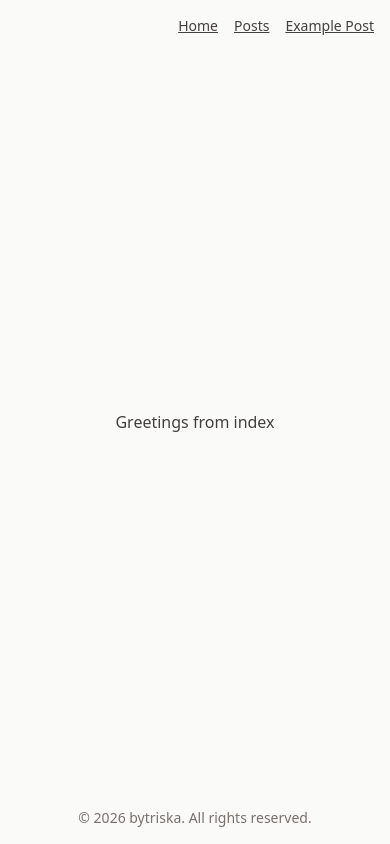
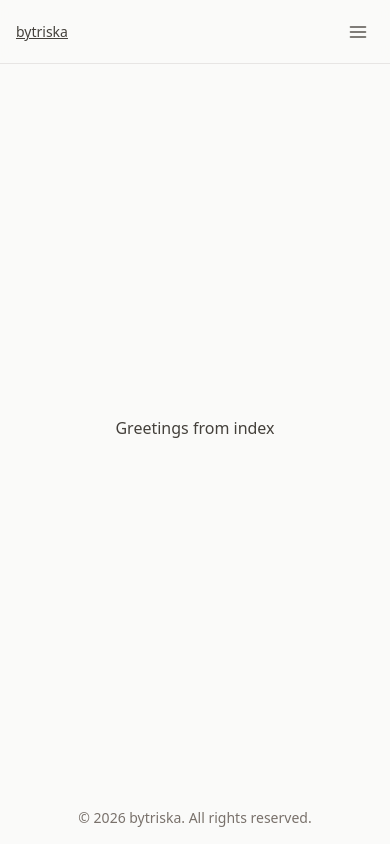
Before and after one commit to bytriska/bytriska.my.id, a Vue app: page / in a window 390 px wide. Built offline with nearby package versions, Linux system fonts and the light colour scheme.

Commit message:
feat: add header component to layout

```diff
--- a/src/components.d.ts
+++ b/src/components.d.ts
@@ -12,6 +12,7 @@ export {}
 declare module 'vue' {
   export interface GlobalComponents {
     DefaultLayout: typeof import('./layouts/DefaultLayout.vue')['default']
+    Header: typeof import('./components/Header.vue')['default']
     RouterLink: typeof import('vue-router')['RouterLink']
     RouterView: typeof import('vue-router')['RouterView']
   }
--- /dev/null
+++ b/src/components/Header.vue
@@ -0,0 +1,109 @@
+<script setup lang="ts">
+import { createReusableTemplate, useToggle } from '@vueuse/core'
+import { ref } from 'vue'
+
+const [DefineLeftTemplate, LeftTemplate] = createReusableTemplate()
+const [DefineRightTemplate, RightTemplate] = createReusableTemplate()
+const [DefineToggleButton, ToggleButton] = createReusableTemplate()
+
+const isSidebarOpen = ref<boolean>(false)
+const toggleSidebar = useToggle(isSidebarOpen)
+</script>
+
+<template>
+  <DefineToggleButton>
+    <slot name="toggle-button" :is-open="isSidebarOpen" @click="toggleSidebar">
+      <button
+        :title="isSidebarOpen ? 'Hide Sidebar' : 'Show sidebar'"
+        class="flex lg:hidden items-center justify-center size-8 rounded-md text-ui-content-toned transition-colors duration-150 hover:bg-ui-surface-accented/80 hover:text-ui-content-base"
+        @click="toggleSidebar()"
+      >
+        <!-- Menu icon -->
+        <svg
+          v-if="!isSidebarOpen"
+          width="20"
+          height="20"
+          viewBox="0 0 24 24"
+          fill="none"
+          stroke="currentColor"
+          stroke-width="2"
+          stroke-linecap="round"
+        >
+          <line x1="3" y1="6" x2="21" y2="6" />
+          <line x1="3" y1="12" x2="21" y2="12" />
+          <line x1="3" y1="18" x2="21" y2="18" />
+        </svg>
+
+        <!-- Close icon -->
+        <svg
+          v-else
+          width="20"
+          height="20"
+          viewBox="0 0 24 24"
+          fill="none"
+          stroke="currentColor"
+          stroke-width="2"
+          stroke-linecap="round"
+        >
+          <line x1="18" y1="6" x2="6" y2="18" />
+          <line x1="6" y1="6" x2="18" y2="18" />
+        </svg>
+      </button>
+    </slot>
+  </DefineToggleButton>
+
+  <DefineLeftTemplate>
+    <div class="flex items-center gap-4">
+      <slot name="left">
+        <RouterLink to="/" class="text-sm underline"> bytriska </RouterLink>
+      </slot>
+    </div>
+  </DefineLeftTemplate>
+
+  <DefineRightTemplate>
+    <div class="flex items-center justify-end gap-4">
+      <slot name="right" />
+
+      <ToggleButton />
+    </div>
+  </DefineRightTemplate>
+
+  <header
+    class="h-(--ui-header-height) w-full bg-ui-surface-base/75 backdrop-blur border-b border-ui-border sticky top-0 z-ui-docked"
+  >
+    <div
+      class="@container w-full max-w-7xl flex items-center justify-between gap-4 mx-auto px-4 py-4 sm:px-6 lg:px-8"
+    >
+      <LeftTemplate />
+
+      <div class="hidden lg:flex items-center">
+        <slot />
+      </div>
+
+      <RightTemplate />
+    </div>
+  </header>
+
+  <slot name="sidebar">
+    <div class="lg:hidden isolate">
+      <slot name="sidebar-overlay" @close-sidebar="isSidebarOpen = false">
+        <div
+          v-show="isSidebarOpen"
+          class="fixed top-(--ui-header-height) left-0 right-0 bottom-0 bg-ui-surface-base/75 backdrop-blur"
+          @click="isSidebarOpen = false"
+        />
+      </slot>
+
+      <slot name="sidebar-body">
+        <aside
+          class="fixed top-(--ui-header-height) right-0 bottom-0 w-full max-w-sm bg-ui-surface-muted transition-transform duration-150"
+          :class="isSidebarOpen ? 'translate-x-0' : 'translate-x-full'"
+        >
+          <div class="w-full h-full px-4 sm:px-6 py-4">
+            <slot name="sidebar-content" />
+          </div>
+        </aside>
+      </slot>
+    </div>
+  </slot>
+</template>
--- a/src/layouts/DefaultLayout.vue
+++ b/src/layouts/DefaultLayout.vue
@@ -3,13 +3,19 @@
 <template>
   <div class="min-h-dvh w-full flex flex-col">
     <slot name="header">
-      <header
-        class="@container w-full max-w-7xl flex items-center justify-end gap-4 mx-auto px-4 py-4 sm:px-6 lg:px-8"
-      >
+      <Header>
         <RouterLink to="/" class="text-sm underline"> Home </RouterLink>
         <RouterLink to="/posts" class="text-sm underline"> Posts </RouterLink>
         <RouterLink to="/posts/example" class="text-sm underline"> Example Post </RouterLink>
-      </header>
+
+        <template #sidebar-content>
+          <div class="flex flex-col gap-4">
+            <RouterLink to="/" class="text-sm underline"> Home </RouterLink>
+            <RouterLink to="/posts" class="text-sm underline"> Posts </RouterLink>
+            <RouterLink to="/posts/example" class="text-sm underline"> Example Post </RouterLink>
+          </div>
+        </template>
+      </Header>
     </slot>
 
     <slot />
--- a/src/styles/app.css
+++ b/src/styles/app.css
@@ -102,6 +102,6 @@
   }
 
   body {
-    @apply antialiased text-ui-content-base bg-ui-surface-base scheme-light dark:scheme-dark;
+    @apply antialiased text-ui-content-base bg-ui-surface-base border-ui-border scheme-light dark:scheme-dark;
   }
 }
```
